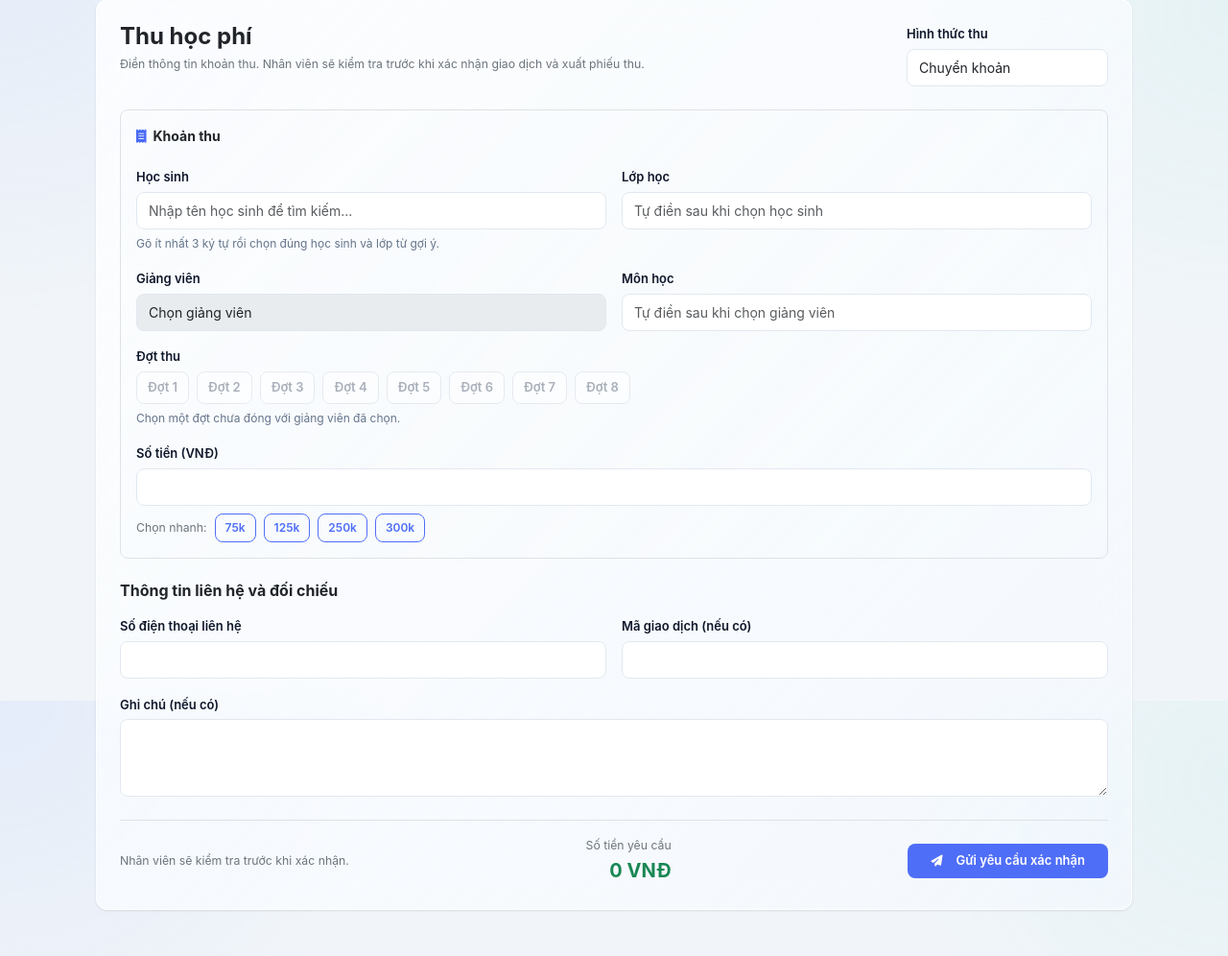
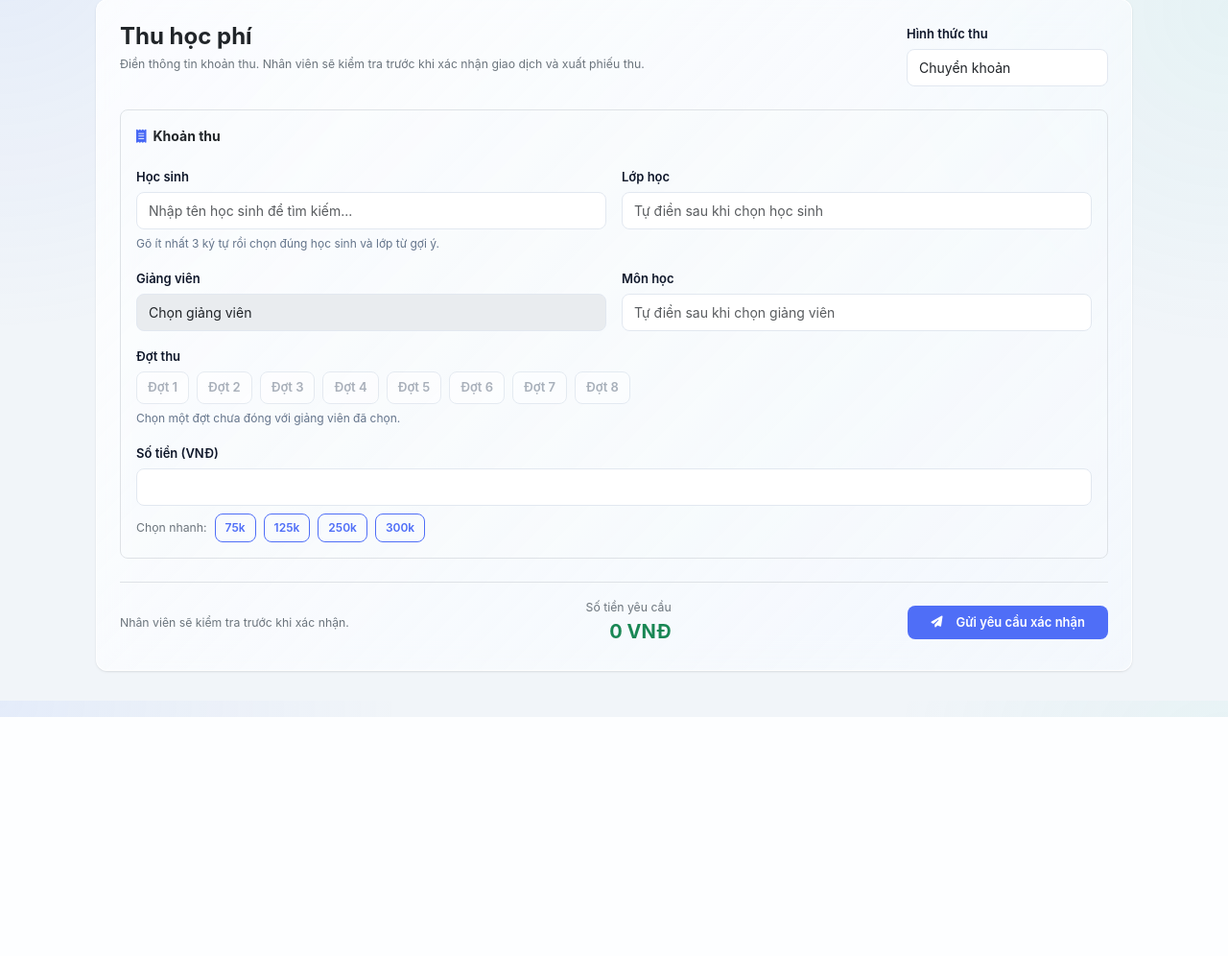
Before and after one commit to Hieurezdev/LMS, a Django app: template templates/accounts/payment_request.html in a window 1280 px wide. Shown: the part 70-1066 px from the top of the page at 96% size. After the commit the page ends 817 px from the top, so only its background shows below. Run offline with Django 3.2, Linux system fonts and the light colour scheme; the template is opened without the code that fills it: values that come from a table or form of the project are taken from there, others are empty; parts of the project's set-up code (start-up, migrations or seed data) failed here and were passed over; some libraries are stand-ins or nearby versions.

Commit message:
update UI and student request

```diff
--- a/accounts/forms.py
+++ b/accounts/forms.py
@@ -146,9 +146,6 @@ class PublicPaymentRequestForm(forms.ModelForm):
             "payment_period_name",
             "amount",
             "payment_method",
-            "payer_phone",
-            "transaction_reference",
-            "note",
         )
         labels = {
             "student_name": "Tên học sinh",
@@ -158,15 +155,11 @@ class PublicPaymentRequestForm(forms.ModelForm):
             "payment_period_name": "Đợt thu",
             "amount": "Số tiền",
             "payment_method": "Hình thức thanh toán",
-            "payer_phone": "Số điện thoại liên hệ",
-            "transaction_reference": "Mã giao dịch (nếu có)",
-            "note": "Ghi chú",
         }
         widgets = {
             "enrollment": forms.HiddenInput(),
             "teacher_name": forms.HiddenInput(),
             "amount": forms.NumberInput(attrs={"min": 1, "step": 1}),
-            "note": forms.Textarea(attrs={"rows": 3}),
         }
 
     def __init__(self, *args, **kwargs):
--- a/lms_manager/tests.py
+++ b/lms_manager/tests.py
@@ -8,7 +8,7 @@ from django.contrib.messages import get_messages
 from django.contrib.auth import get_user_model
 from django.urls import reverse
 from django.utils import translation
-from lms_manager.models import ClassRoom, Subject, Teacher, Student, Enrollment, PaymentPeriod, Payment, PaymentBatch, TeacherSettlement
+from lms_manager.models import ClassRoom, Subject, Teacher, Student, Enrollment, PaymentPeriod, Payment, PaymentBatch, PaymentRequest, TeacherSettlement
 from lms_manager.views import assign_teacher_to_classroom, sort_students_by_given_name
 
 
@@ -548,6 +548,7 @@ class LMSManagerQueryTest(TestCase):
         self.assertTrue(response.json()['success'])
         batch = PaymentBatch.objects.get()
         self.assertEqual(batch.payments.count(), 2)
+        self.assertEqual(PaymentRequest.objects.count(), 0)
         self.assertEqual(
             set(batch.payments.values_list('payment_period__name', flat=True)),
             {'Đợt 1', 'Đợt 2'},
--- a/templates/accounts/payment_request.html
+++ b/templates/accounts/payment_request.html
@@ -110,26 +110,6 @@
                 </div>
               </div>
             </div>
-            <div class="mt-4">
-              <h2 class="h6 fw-bold mb-3">Thông tin liên hệ và đối chiếu</h2>
-              <div class="row g-3">
-                <div class="col-12 col-md-6">
-                  <label for="{{ form.payer_phone.id_for_label }}" class="form-label fw-semibold small">Số điện thoại liên hệ</label>
-                  {{ form.payer_phone }}
-                  {% for error in form.payer_phone.errors %}<div class="public-payment-errors">{{ error }}</div>{% endfor %}
-                </div>
-                <div class="col-12 col-md-6">
-                  <label for="{{ form.transaction_reference.id_for_label }}" class="form-label fw-semibold small">Mã giao dịch (nếu có)</label>
-                  {{ form.transaction_reference }}
-                  {% for error in form.transaction_reference.errors %}<div class="public-payment-errors">{{ error }}</div>{% endfor %}
-                </div>
-                <div class="col-12">
-                  <label for="{{ form.note.id_for_label }}" class="form-label fw-semibold small">Ghi chú (nếu có)</label>
-                  {{ form.note }}
-                  {% for error in form.note.errors %}<div class="public-payment-errors">{{ error }}</div>{% endfor %}
-                </div>
-              </div>
-            </div>
             <div class="d-flex justify-content-between align-items-center mt-4 pt-3 border-top payment-create-actions public-payment-actions">
               <div class="small text-secondary">Nhân viên sẽ kiểm tra trước khi xác nhận.</div>
               <div class="text-end"><div class="text-secondary small">Số tiền yêu cầu</div><div id="request-total" class="fw-bold text-success fs-5" aria-live="polite">0 VNĐ</div></div>
```
